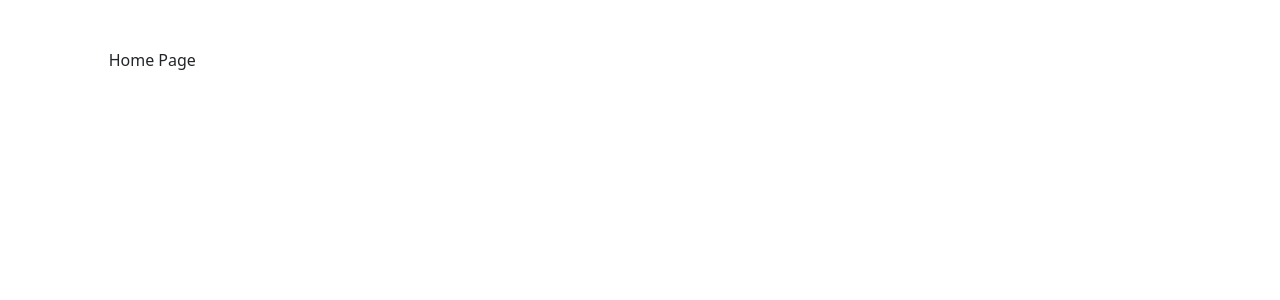
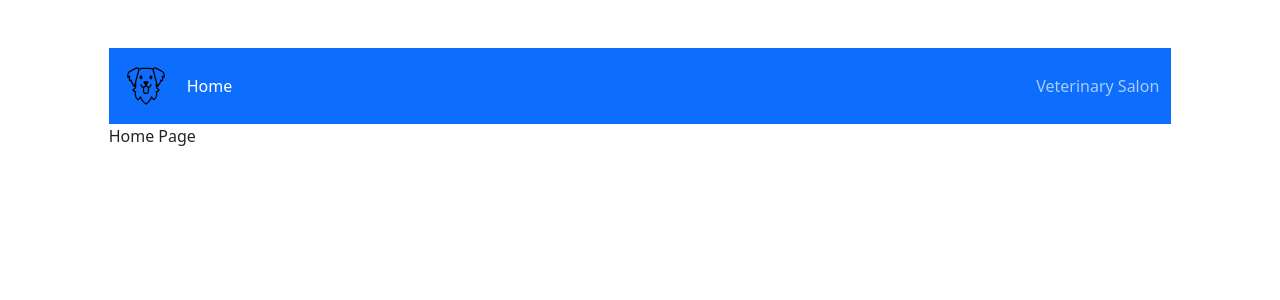
Before and after one commit to badgersky/Vet-Web-Page, a Django app: page / in a window 1280 px wide. Before the commit the part shown is almost empty. Shown: the top 300 px of the page. Run offline with Django 4.2, Linux system fonts and the light colour scheme; some libraries are stand-ins or nearby versions.

Commit message:
create navbar

```diff
--- a/templates/base.html
+++ b/templates/base.html
@@ -18,11 +18,13 @@
 </head>
 <body>
 
+
 <div class="row">
     <div class="col-1 mt-5 mb-5 blue">
         {% block leftside %}{% endblock %}
     </div>
     <div class="col-10 mt-5 mb-5">
+        {% include 'partials/nav.html' %}
         {% block content %}
 
         {% endblock %}
--- /dev/null
+++ b/templates/partials/nav.html
@@ -0,0 +1,15 @@
+{% load static %}
+
+<nav class="navbar bg-primary" data-bs-theme="dark">
+    <div class="container-fluid">
+        <a class="navbar-brand" href="{% url 'home:home' %}">
+            <img class="logo" src="{% static 'images/dog-logo2.svg' %}" width="50" height="50" alt="dog">
+        </a>
+        <ul class="navbar-nav me-auto mb-2 mb-lg-0">
+            <li class="nav-item">
+                <a class="nav-link active" aria-current="page" href="{% url 'home:home' %}">Home</a>
+            </li>
+        </ul>
+        <span class="navbar-text">Veterinary Salon</span>
+    </div>
+</nav>
```
Also changed, not shown: static/images/dog-logo.svg (added), static/images/dog-logo2.svg (added), templates/partials/footer.html (added).
